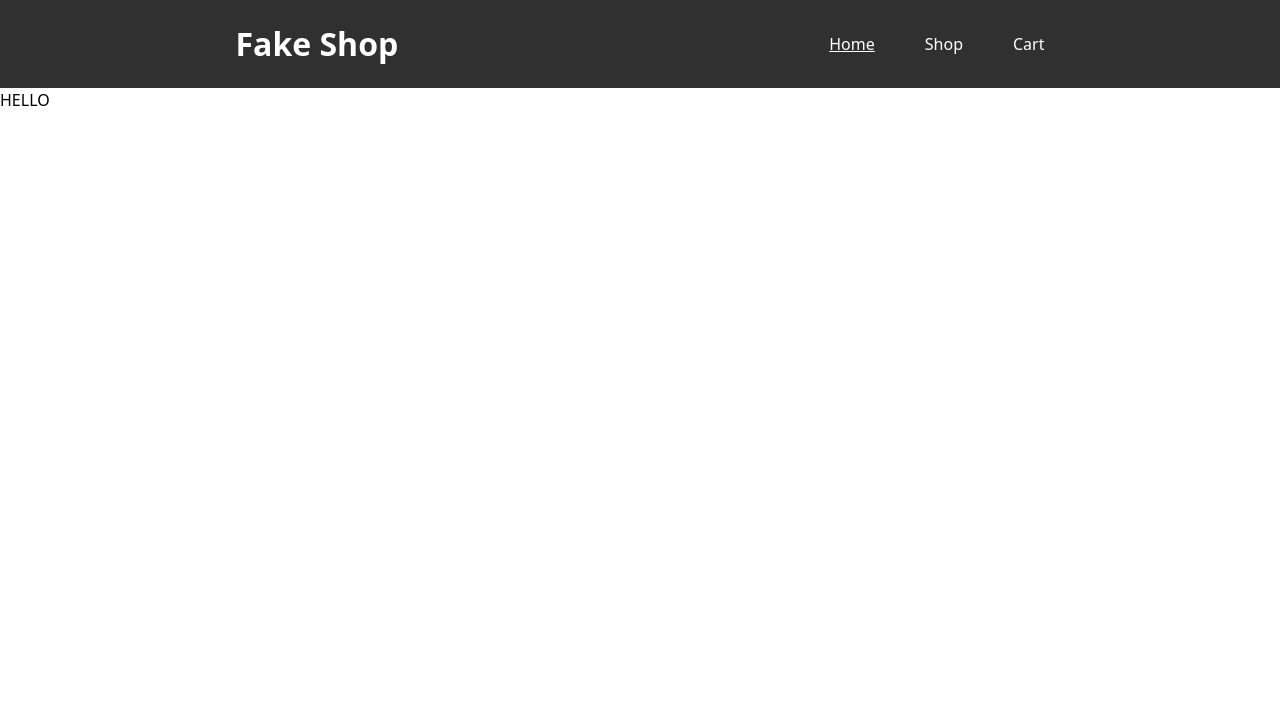
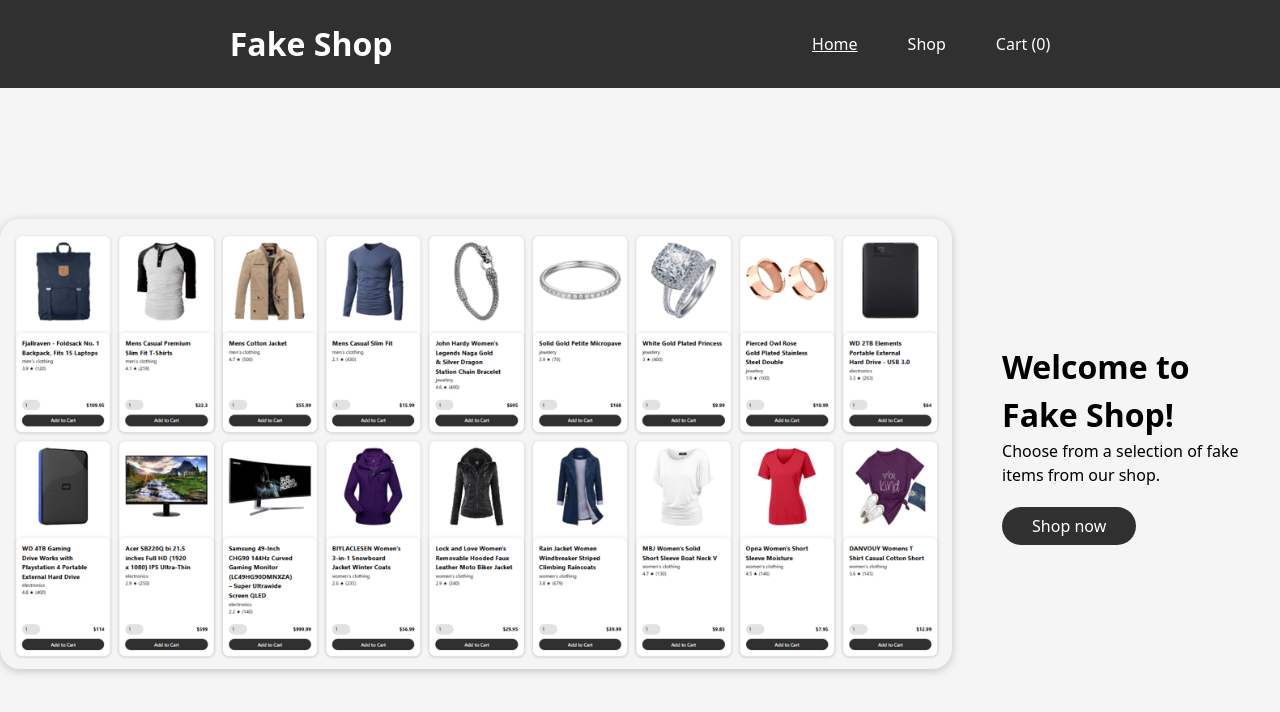
Before and after one commit to ecarapan/shopping-cart, a React (Vite) app: page / in a window 1280 px wide. Shown: the top 712 px of the page. Built offline with nearby package versions, Linux system fonts and the light colour scheme; no server answers.

Commit message:
Style home page

```diff
--- a/src/components/CartPage.jsx
+++ b/src/components/CartPage.jsx
@@ -2,6 +2,7 @@ import styles from "../styles/CartPage.module.css";
 import { useOutletContext } from "react-router";
 import CartItem from "./CartItem";
 import { useState } from "react";
+import { dispatchDOMEvent } from "@testing-library/user-event/dist/cjs/event/dispatchEvent.js";
 
 export default function CartPage() {
   const { productList, setProductList, cartList, setCartList } =
@@ -32,7 +33,11 @@ export default function CartPage() {
   }
 
   if (cartList.length === 0) {
-    return null;
+    return (
+      <div className={`${styles.cartPage} ${styles.emptyCart}`}>
+        <h1>Your Fake Shop Cart is empty</h1>
+      </div>
+    );
   }
 
   return (
@@ -56,7 +61,11 @@ export default function CartPage() {
           ))}
         </main>
         <aside>
-          <h2>Total: ${getCartTotal()}</h2>
+          <div>
+            <h2>Total: ${getCartTotal()}</h2>
+            <p>Shipping: Free</p>
+            <p>Sales Tax: N/A</p>
+          </div>
           <button>Checkout</button>
         </aside>
       </section>
--- a/src/components/HomePage.jsx
+++ b/src/components/HomePage.jsx
@@ -1,9 +1,18 @@
 import styles from "../styles/HomePage.module.css";
+import productsImg from "../assets/products.png";
+import { Link } from "react-router";
 
 export default function HomePage() {
   return (
     <div className={styles.homePage}>
-      <div>HELLO</div>
+      <img src={productsImg} alt="List of products in the shop." />
+      <main>
+        <h1>Welcome to Fake Shop!</h1>
+        <p>Choose from a selection of fake items from our shop.</p>
+        <Link to="/shop">
+          <button>Shop now</button>
+        </Link>
+      </main>
     </div>
   );
 }
--- a/src/components/NavBar.jsx
+++ b/src/components/NavBar.jsx
@@ -23,7 +23,7 @@ export default function NavBar({ cartLength }) {
           to="/cart"
           className={({ isActive }) => (isActive ? styles.active : undefined)}
         >
-          Cart {cartLength > 0 && "- " + cartLength}
+          Cart ({cartLength})
         </NavLink>
       </nav>
     </header>
--- a/src/components/ShopPage.jsx
+++ b/src/components/ShopPage.jsx
@@ -28,7 +28,7 @@ export default function ShopPage() {
 
   return (
     <div className={styles.shopPage}>
-      <h1>Shop for stuff</h1>
+      <h1>Products</h1>
       <main>
         {productList.map((product) => (
           <Product
--- a/src/styles/App.module.css
+++ b/src/styles/App.module.css
@@ -6,4 +6,5 @@
 
 .content {
   overflow-y: auto;
+  flex: 1;
 }
--- a/src/styles/CartItem.module.css
+++ b/src/styles/CartItem.module.css
@@ -5,6 +5,7 @@
   box-shadow: 0 2px 10px 0 rgb(0, 0, 0, 0.2);
   border-radius: 20px;
   padding: 20px;
+  background-color: white;
 }
 
 .cartItem img {
--- a/src/styles/CartPage.module.css
+++ b/src/styles/CartPage.module.css
@@ -3,6 +3,8 @@
   flex-direction: column;
   padding: 20px 50px;
   gap: 20px;
+  background-color: rgb(245, 245, 245);
+  min-height: 100%;
 }
 
 .cartPage section {
@@ -28,6 +30,7 @@
   align-self: flex-start;
   gap: 76px;
   border-radius: 20px;
+  background-color: white;
 }
 
 .cartPage aside button {
@@ -42,3 +45,8 @@
 .cartPage aside button:active {
   transform: scale(0.95);
 }
+
+.emptyCart {
+  align-items: center;
+  justify-content: center;
+}
--- a/src/styles/HomePage.module.css
+++ b/src/styles/HomePage.module.css
@@ -0,0 +1,30 @@
+.homePage {
+  display: flex;
+  justify-content: center;
+  align-items: center;
+  gap: 50px;
+  background-color: rgb(245, 245, 245);
+  height: 100%;
+}
+
+.homePage img {
+  height: 450px;
+  object-fit: contain;
+  border-radius: 20px;
+  box-shadow: 0 2px 10px 0 rgb(0, 0, 0, 0.2);
+  padding: 10px;
+}
+
+.homePage button {
+  margin-top: 20px;
+  background-color: rgb(48, 48, 48);
+  color: white;
+  padding: 7px 30px;
+  border: none;
+  border-radius: 20px;
+  transition: transform 0.1s;
+}
+
+.homePage button:active {
+  transform: scale(0.95);
+}
--- a/src/styles/Product.module.css
+++ b/src/styles/Product.module.css
@@ -4,13 +4,13 @@
   box-shadow: 0 2px 10px 0 rgb(0, 0, 0, 0.2);
   border-radius: 20px;
   gap: 20px;
+  background-color: white;
 }
 
 .product img {
   height: 300px;
   object-fit: contain;
   border-radius: 20px 20px 0 0;
-  background-color: rgb(255, 255, 255);
   padding: 20px;
 }
 
--- a/src/styles/ShopPage.module.css
+++ b/src/styles/ShopPage.module.css
@@ -3,6 +3,8 @@
   flex-direction: column;
   padding: 20px 50px;
   gap: 20px;
+  background-color: rgb(245, 245, 245);
+  min-height: 100%;
 }
 
 .shopPage main {
```
Also changed, not shown: src/assets/products.png (added).
